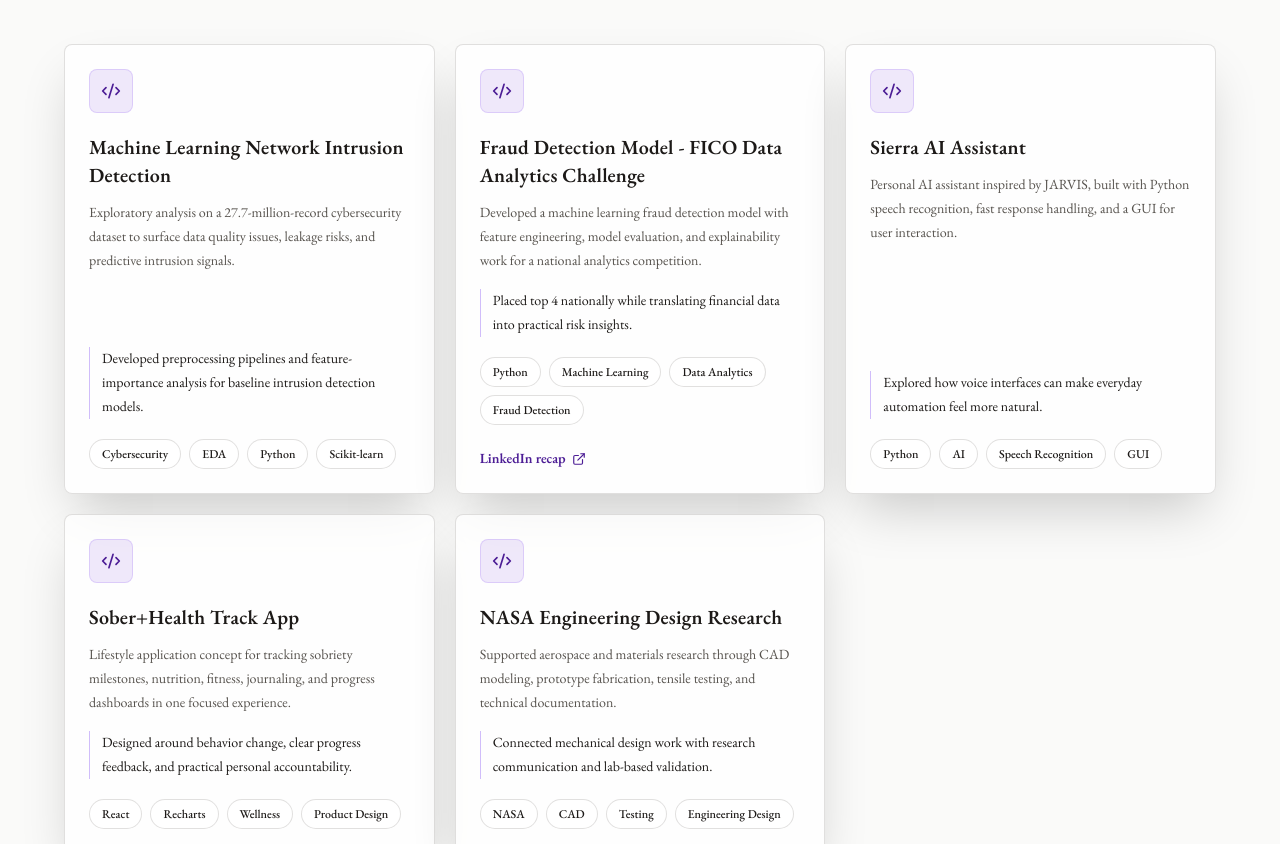
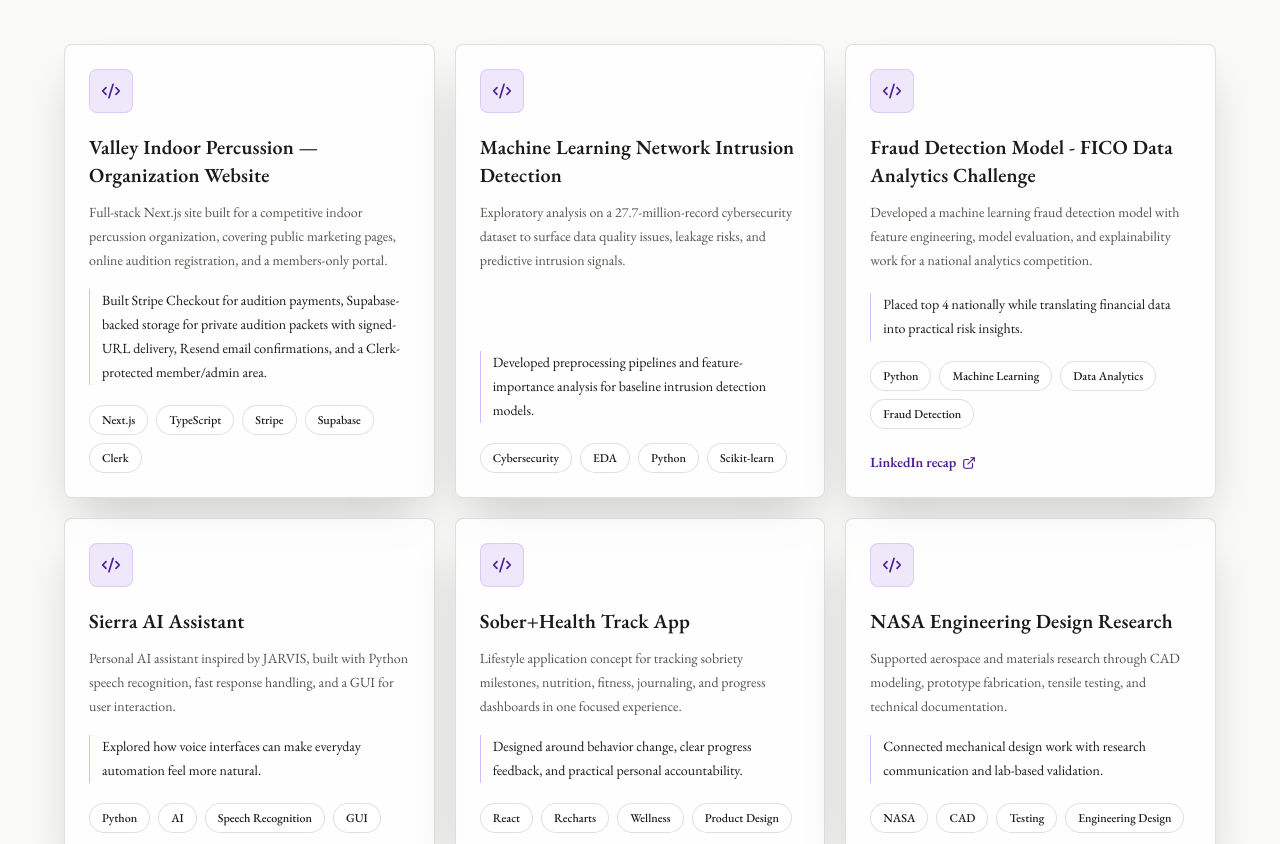
Before and after one commit to Drewjack23/AndrewJacksonPortfolio, a React (Vite) app: page / in a window 1280 px wide. Shown: the part 3462-4306 px from the top of the page. Built offline with nearby package versions, Linux system fonts and the light colour scheme; the HTML template or start-up script is replaced by a standard one.

Commit message:
Add Valley Indoor Percussion site to projects section
Co-Authored-By: Claude Sonnet 5 <noreply@anthropic.com>
Claude-Session: https://claude.ai/code/session_01RFxpV3ASghE4y5cjsugeb6

```diff
--- a/src/App.jsx
+++ b/src/App.jsx
@@ -79,6 +79,14 @@ const data = {
     { name: "Adobe Photoshop", category: "Professional Tools", url: "https://www.adobe.com/products/photoshop.html" },
   ],
   projects: [
+    {
+      title: "Valley Indoor Percussion — Organization Website",
+      description:
+        "Full-stack Next.js site built for a competitive indoor percussion organization, covering public marketing pages, online audition registration, and a members-only portal.",
+      tags: ["Next.js", "TypeScript", "Stripe", "Supabase", "Clerk"],
+      impact:
+        "Built Stripe Checkout for audition payments, Supabase-backed storage for private audition packets with signed-URL delivery, Resend email confirmations, and a Clerk-protected member/admin area.",
+    },
     {
       title: "Machine Learning Network Intrusion Detection",
       description:
```
